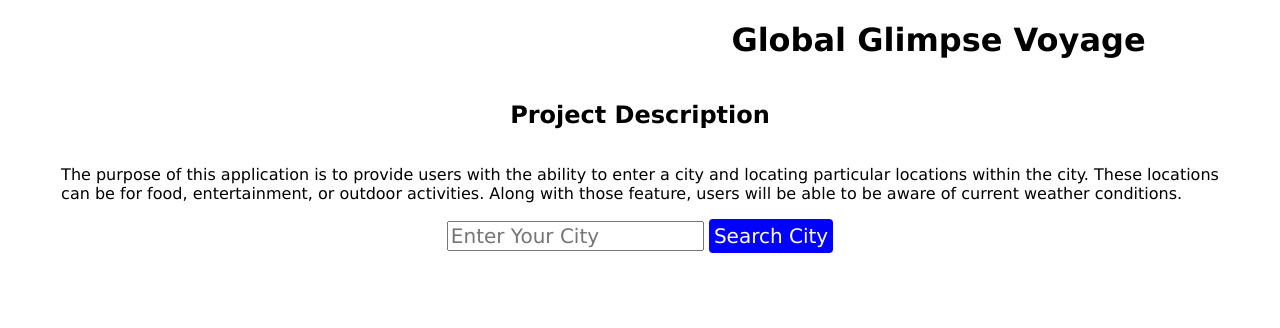
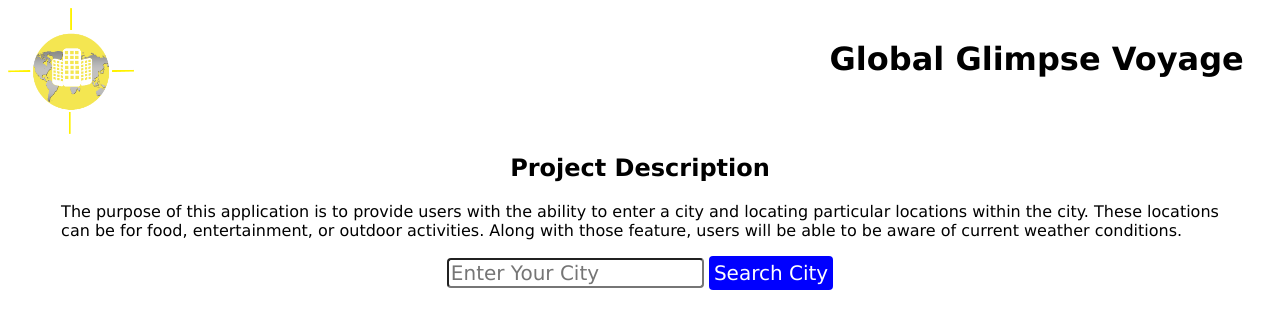
Before and after one commit to gah-mewbittik/SAM-Project-1, a plain HTML site: page index.html in a window 1280 px wide. Drawn offline with Linux system fonts and the light colour scheme.

Commit message:
added logo to header

```diff
--- a/assets/styles/style.css
+++ b/assets/styles/style.css
@@ -7,10 +7,18 @@
     display: flex;
     flex-direction: row;
     justify-content: end;
-    margin-right: 10%;
+    margin-left: 55%;
+    margin-top: 2.5%;
 }
 
-#projectDescription{
+#project-details{
+    display:flex;
+    flex-direction: column;
+    justify-content: center;
+    align-items: center;
+}
+
+#project-header{
     display:flex;
     flex-direction: column;
     justify-content: center;
@@ -24,7 +32,16 @@
 }
 #city-input{
     font-size: 20px;
+    border-radius: 4px;
+
 }
+#city-input:focus{
+    border-color: yellow;
+}
+#city-input:active{
+    border-color: yellow;
+}
+
 #cityInputBtn{
     font-size: 20px;
     background-color: blue;
@@ -35,6 +52,19 @@
 }
 
 #cityInputBtn:hover{
-    background-color: yellowgreen;
+    background-color: rgb(238, 238, 35);
     color:blue;
 }
+
+#logo{
+    width: 10%;
+    display: flex;
+    flex-direction:row;
+    justify-content: flex-start;
+    align-items: flex-start;
+}
+
+header{
+    display: flex;
+    flex-direction: row;
+}
--- a/index.html
+++ b/index.html
@@ -11,11 +11,13 @@
 <body>
 
     <header>
+        <img id="logo" src="./assets/images/Logo.png" alt="Global Glimpse Voyage Logo"/>
         <h1 class="projectTitle">Global Glimpse Voyage</h1>
     </header>
     <div class="project-container">
         <div id="projectDescription">
-            <h2>Project Description</h2>
+
+            <h2 id="project-header">Project Description</h2>
             <p id="project-details">The purpose of this application is to provide users with the ability to enter a city and locating particular locations within the city.
                 These locations <br/>can be for food, entertainment, or outdoor activities. Along with those feature, users will be able to be aware of current weather conditions.
             </p>
```
